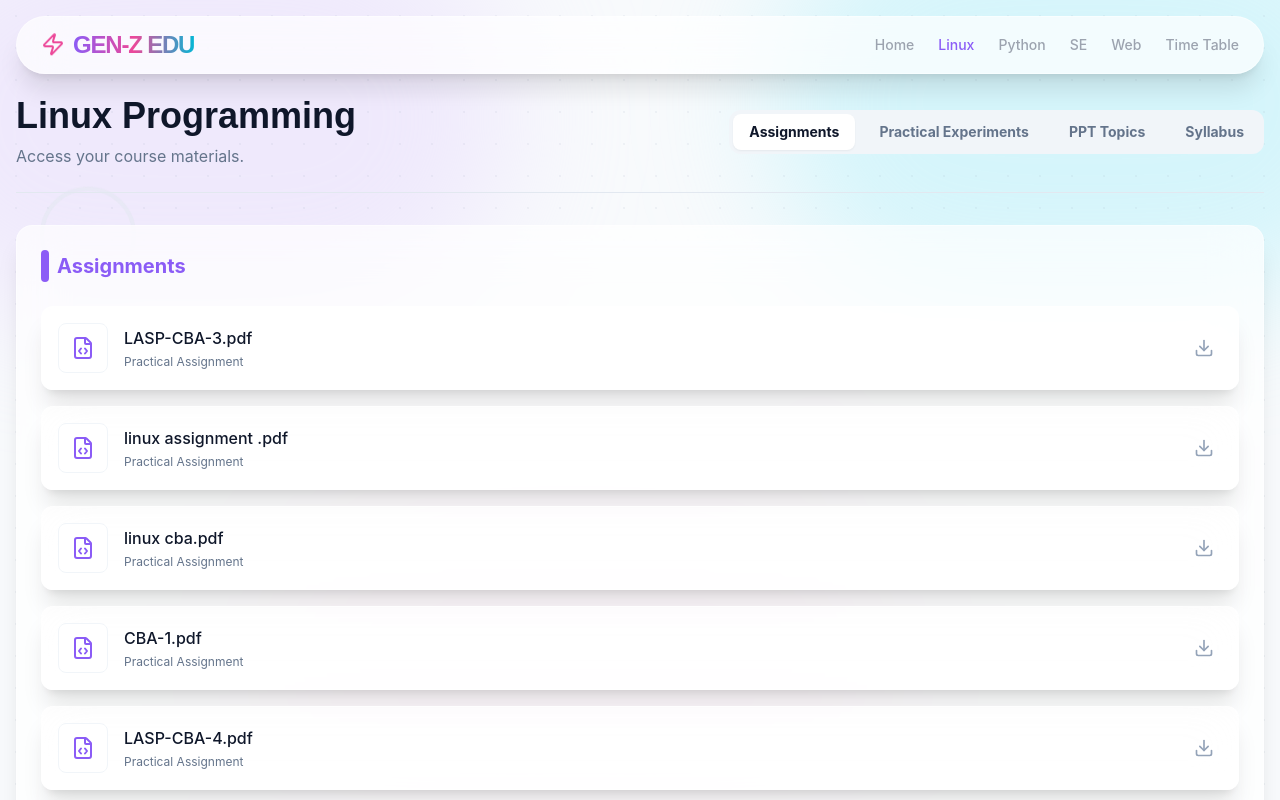
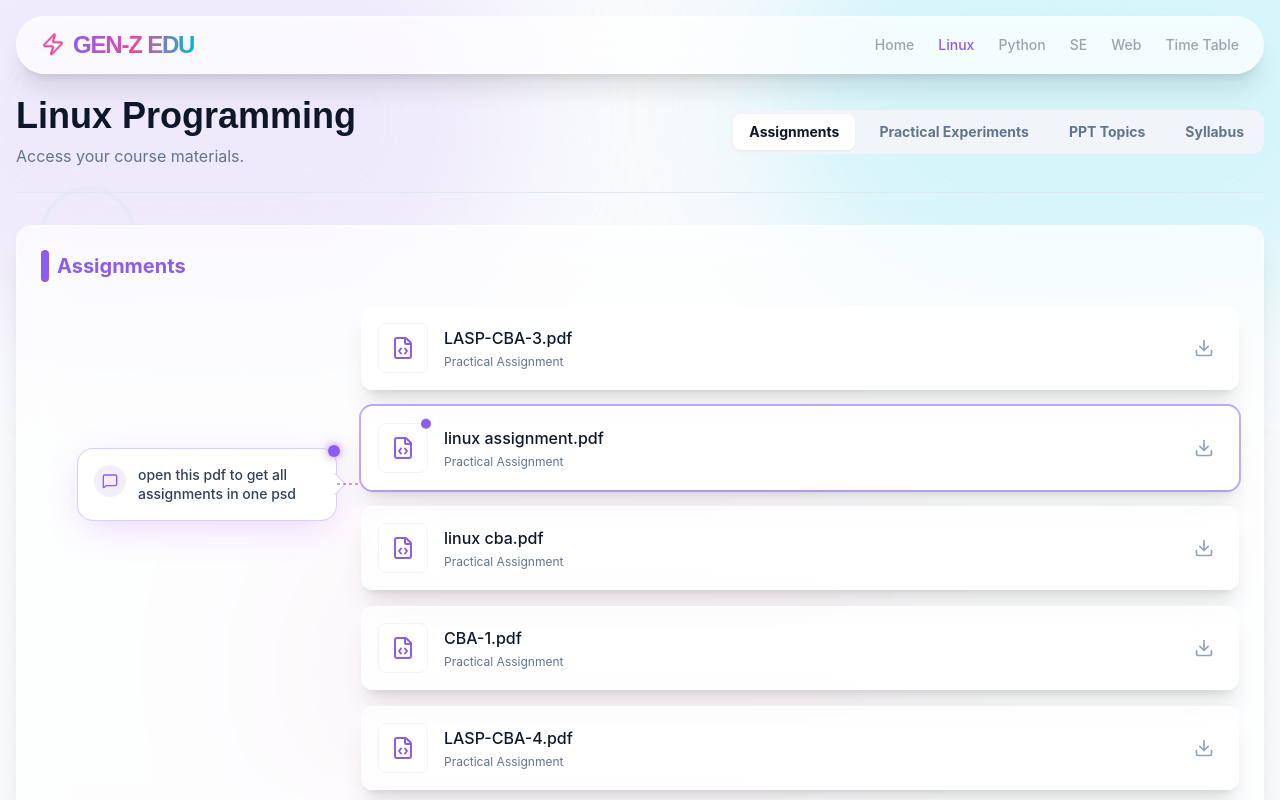
Before and after one commit to bharathDotExe/gen-edu, a React (Vite) app: page /subject/linux in a window 1280 px wide. Shown: the top 800 px of the page. Built offline with nearby package versions, Linux system fonts and the light colour scheme.

Commit message:
pdf fixation

```diff
--- a/src/components/ResourceList.tsx
+++ b/src/components/ResourceList.tsx
@@ -1,5 +1,5 @@
 import React from 'react';
-import { FileText, MonitorPlay, FileCode, Download, FlaskConical } from 'lucide-react';
+import { FileText, MonitorPlay, FileCode, Download, FlaskConical, MessageSquare } from 'lucide-react';
 import { motion } from 'framer-motion';
 
 interface AssignmentFile {
@@ -53,17 +53,70 @@ const ResourceList: React.FC<ResourceListProps> = ({ files, folder, onRead }) =>
     };
 
     return (
-        <div className="grid gap-3 sm:gap-4 md:grid-cols-2 lg:grid-cols-1">
-            {files.map((file, index) => (
+        <div className="grid gap-3 sm:gap-4 flex-col lg:grid-cols-1 md:ml-12 lg:ml-64 xl:ml-80">
+            {files.map((file, index) => {
+                const isSpecialPdf = file.name === 'linux assignment .pdf' || file.name === 'linux assignment.pdf';
+
+                return (
+                    <div key={index} className="relative w-full">
+                        {/* The floating box for desktop */}
+                        {isSpecialPdf && (
                             <motion.div
-                    key={index}
+                                initial={{ opacity: 0, x: -20, y: 10 }}
+                                animate={{ opacity: 1, x: 0, y: 0 }}
+                                transition={{ delay: 0.8, type: "spring", stiffness: 200, damping: 20 }}
+                                className="hidden lg:flex absolute right-[calc(100%+1.5rem)] top-1/2 -translate-y-1/2 items-center w-[260px] z-20"
+                            >
+                                <div className="bg-white p-4 rounded-2xl shadow-[0_10px_40px_-10px_rgba(168,85,247,0.3)] border border-neon-purple/30 relative w-full">
+                                    <div className="absolute top-1/2 right-[-7px] transform -translate-y-1/2 w-4 h-4 bg-white border-r border-t border-neon-purple/30 rotate-45" />
+                                    <div className="flex items-start gap-3">
+                                        <div className="w-8 h-8 rounded-full bg-neon-purple/10 flex items-center justify-center shrink-0">
+                                            <MessageSquare className="w-4 h-4 text-neon-purple" />
+                                        </div>
+                                        <p className="text-sm font-medium text-slate-700 leading-snug">
+                                            open this pdf to get all assignments in one psd
+                                        </p>
+                                    </div>
+                                    <div className="absolute -top-1 -right-1 w-3 h-3 bg-neon-purple rounded-full animate-pulse shadow-[0_0_10px_rgba(168,85,247,0.8)]" />
+                                </div>
+                                {/* arrow SVG pointing back to the item */}
+                                <svg className="absolute top-1/2 left-full w-6 h-[2px] -translate-y-1/2 pointer-events-none" preserveAspectRatio="none">
+                                    <line x1="0" y1="1" x2="100%" y2="1" stroke="rgba(168,85,247,0.6)" strokeWidth="2" strokeDasharray="3 3" />
+                                </svg>
+                            </motion.div>
+                        )}
+
+                        {/* Mobile inline floating box */}
+                        {isSpecialPdf && (
+                            <motion.div
+                                initial={{ opacity: 0, height: 0, marginBottom: 0 }}
+                                animate={{ opacity: 1, height: 'auto', marginBottom: 12 }}
+                                transition={{ delay: 0.8 }}
+                                className="lg:hidden w-full overflow-hidden"
+                            >
+                                <div className="bg-white p-3 rounded-xl shadow-lg border border-neon-purple/30 flex items-start gap-3 relative">
+                                    <div className="absolute -bottom-2 left-6 w-4 h-4 bg-white border-b border-r border-neon-purple/30 rotate-45" />
+                                    <div className="w-6 h-6 rounded-full bg-neon-purple/10 flex items-center justify-center shrink-0">
+                                        <MessageSquare className="w-3 h-3 text-neon-purple" />
+                                    </div>
+                                    <p className="text-xs font-medium text-slate-700 leading-snug">
+                                        open this pdf to get all assignments in one psd
+                                    </p>
+                                </div>
+                            </motion.div>
+                        )}
+
+                        <motion.div
                             initial={{ opacity: 0, x: -20 }}
                             animate={{ opacity: 1, x: 0 }}
                             transition={{ delay: index * 0.1 }}
-                    className="glass p-3 sm:p-4 rounded-xl flex items-center gap-3 sm:gap-4 group hover:bg-white/5 transition-colors cursor-pointer w-full overflow-hidden"
+                            className={`glass p-3 sm:p-4 rounded-xl flex items-center gap-3 sm:gap-4 group transition-all cursor-pointer w-full overflow-hidden ${isSpecialPdf ? 'ring-2 ring-neon-purple/50 bg-white/10 shadow-lg shadow-neon-purple/10 hover:bg-white/20' : 'hover:bg-white/5'}`}
                             onClick={() => onRead(getFileUrl(file), file.name.split('/').pop() || 'Document', file.content, file.type)}
                         >
-                    <div className="p-2 sm:p-3 bg-white border border-slate-100 rounded-lg group-hover:scale-110 transition-transform shrink-0">
+                            <div className="p-2 sm:p-3 bg-white border border-slate-100 rounded-lg group-hover:scale-110 transition-transform shrink-0 relative">
+                                {isSpecialPdf && (
+                                    <div className="absolute -top-1 -right-1 w-2.5 h-2.5 bg-neon-purple rounded-full animate-bounce" />
+                                )}
                                 {getIcon(file.type)}
                             </div>
                             <div className="flex-1 min-w-0">
@@ -84,7 +137,9 @@ const ResourceList: React.FC<ResourceListProps> = ({ files, folder, onRead }) =>
                                 <Download className="w-5 h-5" />
                             </a>
                         </motion.div>
-            ))}
+                    </div>
+                );
+            })}
         </div>
     );
 };
--- a/src/data/assignments.json
+++ b/src/data/assignments.json
@@ -22,7 +22,7 @@
                 "type": "syllabus"
             },
             {
-                "name": "linux assignment .pdf",
+                "name": "linux assignment.pdf",
                 "type": "assignment"
             },
             {
```
Lines whose indentation alone changed are shown as unchanged.
